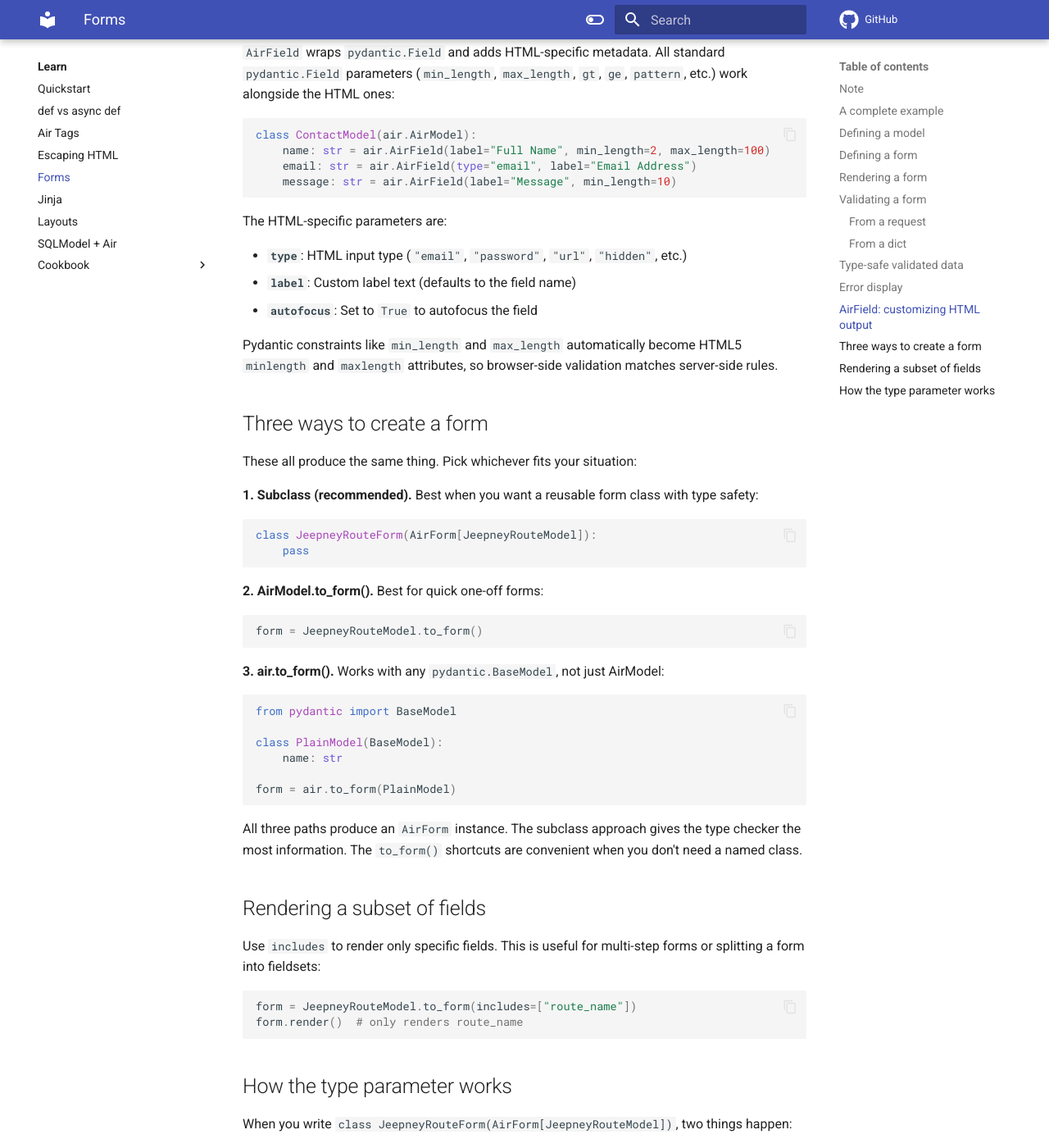
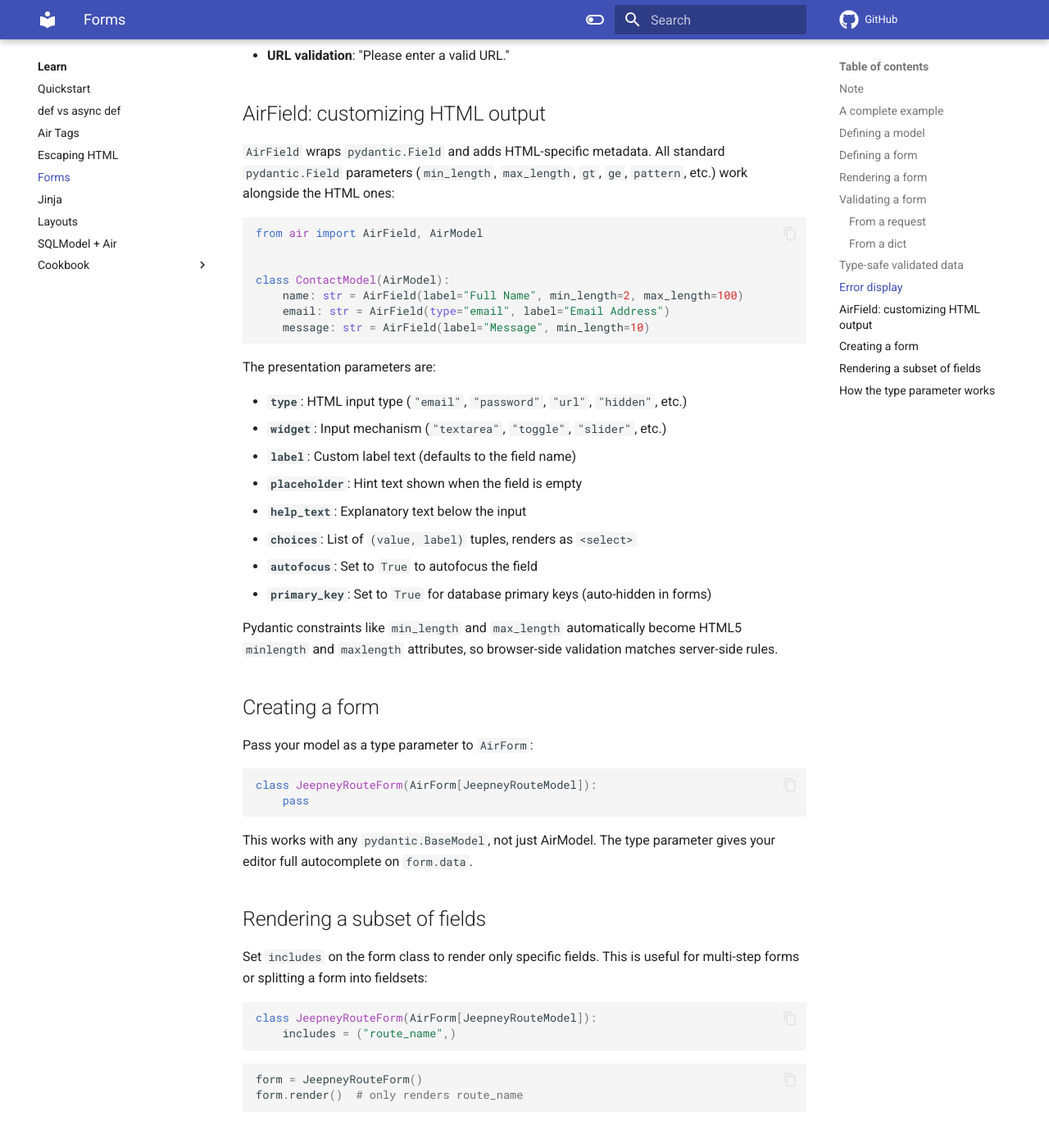
Before and after one commit to feldroy/air, an MkDocs documentation site: the page built from docs/learn/forms.md, in a window 1280 px wide and 1400 px high, scrolled down 4405 px. Shown: the whole window at 82% size. Built offline with MkDocs 1.6.1 and Material for MkDocs 9.7.7, drawn with Linux system fonts in a browser that asks for light colours; comment, search, counter and statistics services are not loaded; some of the changed text lies outside the part shown.

Commit message:
Forms doc reflects the AirField package and drops removed APIs
Examples now import AirModel, AirField, and AirForm directly from
air instead of accessing them as air.AirModel / air.AirField. The
AirField parameters list covers the full 0.4.0 signature: widget,
placeholder, help_text, choices, and primary_key join the existing
type, label, and autofocus.

Key changes:
- Removed to_form() and air.to_form() sections (methods no longer
  exist; subclassing AirForm[Model] is the only path)
- "Three ways to create a form" collapsed to "Creating a form"
- "Defining a model" clarifies AirForm works with any Pydantic
  model, not just AirModel

````diff
--- a/docs/learn/forms.md
+++ b/docs/learn/forms.md
@@ -10,12 +10,14 @@ Forms are how data is collected from users on web pages.
 Here is a contact form that renders on GET, validates on POST, re-renders with errors if validation fails, and uses the typed data on success:
 
 ```python
+from air import AirField, AirForm, AirModel
+
 import air
 
 
-class ContactModel(air.AirModel):
+class ContactModel(AirModel):
     name: str
-    email: str = air.AirField(type="email", label="Email Address")
+    email: str = AirField(type="email", label="Email Address")
 
 
 class ContactForm(AirForm[ContactModel]):
@@ -65,13 +67,13 @@ The rest of this page breaks down what each piece does.
 
 ## Defining a model
 
-Air Forms are powered by Air Models, which inherit directly from `pydantic.BaseModel`. You define your data model once, and the form inherits its validation rules, field types, and constraints automatically.
+AirForm works with any Pydantic model. The example below uses AirModel, which extends `BaseModel` with async database methods, but a plain `BaseModel` works too. You define your data model once, and the form inherits its validation rules, field types, and constraints automatically.
 
 ```python
-import air
+from air import AirModel
 
 
-class JeepneyRouteModel(air.AirModel):
+class JeepneyRouteModel(AirModel):
     route_name: str
     origin: str
     destination: str
@@ -82,11 +84,14 @@ class JeepneyRouteModel(air.AirModel):
 Pass your model as a type parameter to `AirForm`:
 
 ```python
+from air import AirForm
+
+
 class JeepneyRouteForm(AirForm[JeepneyRouteModel]):
     pass
 ```
 
-That's it. No `model = JeepneyRouteModel` declaration needed. Air reads the type parameter and sets the model automatically. The model is specified exactly once.
+Air reads the type parameter and sets the model automatically. The model is specified exactly once.
 
 ## Rendering a form
 
@@ -195,56 +200,50 @@ Air automatically converts Pydantic's technical errors to user-friendly messages
 `AirField` wraps `pydantic.Field` and adds HTML-specific metadata. All standard `pydantic.Field` parameters (`min_length`, `max_length`, `gt`, `ge`, `pattern`, etc.) work alongside the HTML ones:
 
 ```python
-class ContactModel(air.AirModel):
-    name: str = air.AirField(label="Full Name", min_length=2, max_length=100)
-    email: str = air.AirField(type="email", label="Email Address")
-    message: str = air.AirField(label="Message", min_length=10)
+from air import AirField, AirModel
+
+
+class ContactModel(AirModel):
+    name: str = AirField(label="Full Name", min_length=2, max_length=100)
+    email: str = AirField(type="email", label="Email Address")
+    message: str = AirField(label="Message", min_length=10)
 ```
 
-The HTML-specific parameters are:
+The presentation parameters are:
 
 - **`type`**: HTML input type (`"email"`, `"password"`, `"url"`, `"hidden"`, etc.)
+- **`widget`**: Input mechanism (`"textarea"`, `"toggle"`, `"slider"`, etc.)
 - **`label`**: Custom label text (defaults to the field name)
+- **`placeholder`**: Hint text shown when the field is empty
+- **`help_text`**: Explanatory text below the input
+- **`choices`**: List of `(value, label)` tuples, renders as `<select>`
 - **`autofocus`**: Set to `True` to autofocus the field
+- **`primary_key`**: Set to `True` for database primary keys (auto-hidden in forms)
 
 Pydantic constraints like `min_length` and `max_length` automatically become HTML5 `minlength` and `maxlength` attributes, so browser-side validation matches server-side rules.
 
-## Three ways to create a form
+## Creating a form
 
-These all produce the same thing. Pick whichever fits your situation:
-
-**1. Subclass (recommended).** Best when you want a reusable form class with type safety:
+Pass your model as a type parameter to `AirForm`:
 
 ```python
 class JeepneyRouteForm(AirForm[JeepneyRouteModel]):
     pass
 ```
 
-**2. AirModel.to_form().** Best for quick one-off forms:
-
-```python
-form = JeepneyRouteModel.to_form()
-```
-
-**3. air.to_form().** Works with any `pydantic.BaseModel`, not just AirModel:
-
-```python
-from pydantic import BaseModel
-
-class PlainModel(BaseModel):
-    name: str
-
-form = air.to_form(PlainModel)
-```
-
-All three paths produce an `AirForm` instance. The subclass approach gives the type checker the most information. The `to_form()` shortcuts are convenient when you don't need a named class.
+This works with any `pydantic.BaseModel`, not just AirModel. The type parameter gives your editor full autocomplete on `form.data`.
 
 ## Rendering a subset of fields
 
-Use `includes` to render only specific fields. This is useful for multi-step forms or splitting a form into fieldsets:
+Set `includes` on the form class to render only specific fields. This is useful for multi-step forms or splitting a form into fieldsets:
 
 ```python
-form = JeepneyRouteModel.to_form(includes=["route_name"])
+class JeepneyRouteForm(AirForm[JeepneyRouteModel]):
+    includes = ("route_name",)
+```
+
+```python
+form = JeepneyRouteForm()
 form.render()  # only renders route_name
 ```
 
````
